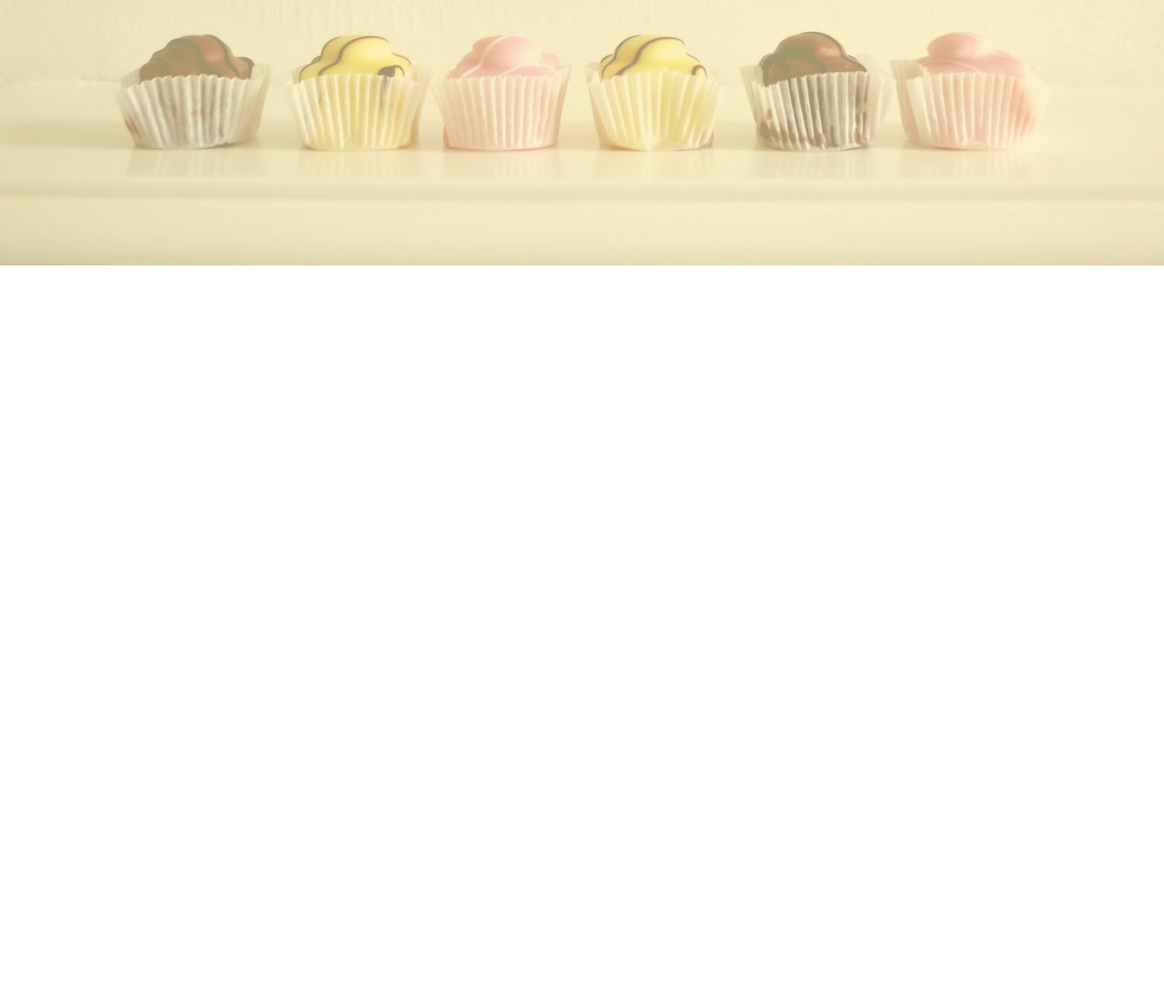
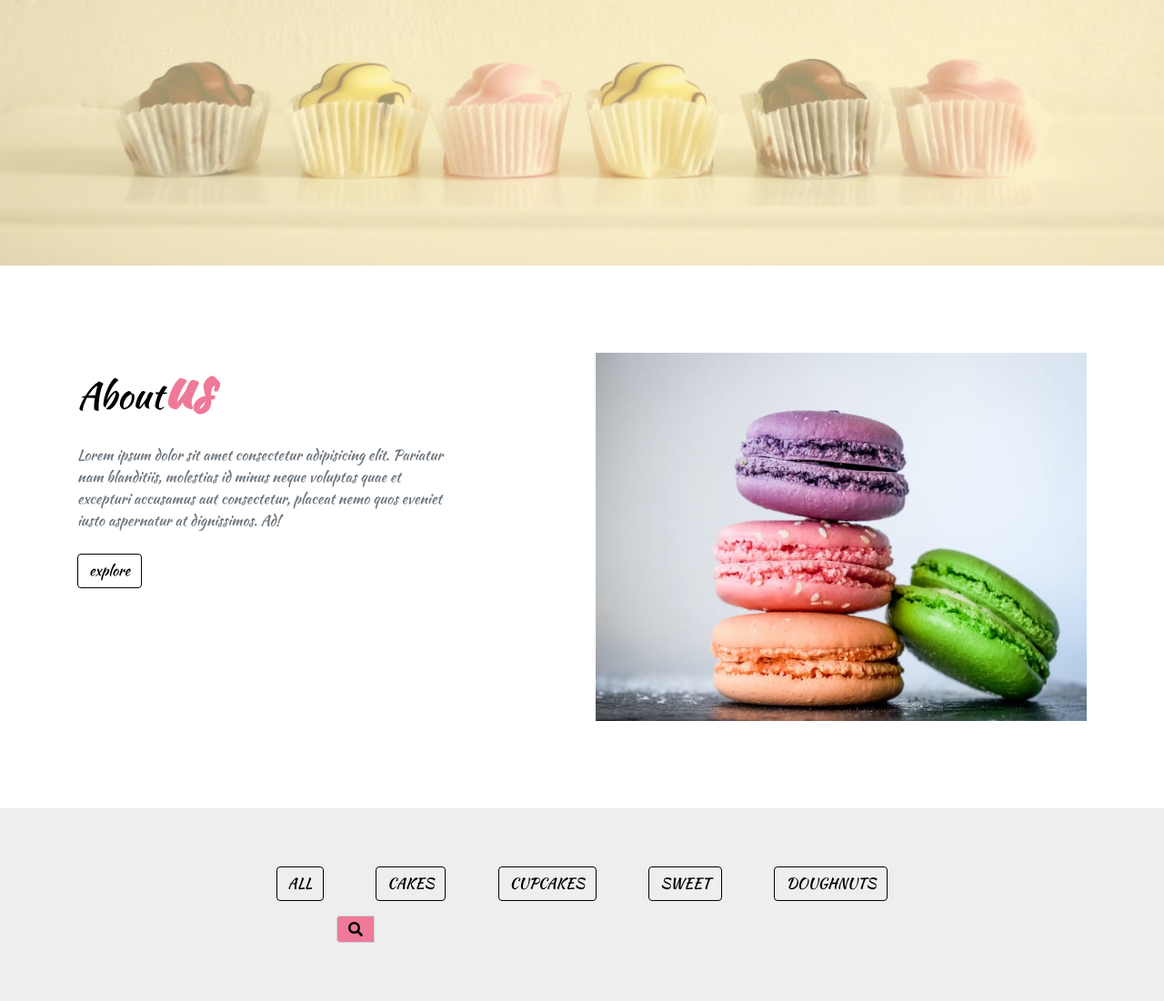
Before and after one commit to Jay23Cee/JavaSciprt-Filter, a plain HTML site: page index.html in a window 1280 px wide. Shown: the part 500-1601 px from the top of the page at 91% size. Before the commit the page ends 800 px from the top, so only its background shows below. Drawn offline with Linux system fonts and the light colour scheme.

Commit message:
about us section

```diff
--- a/index.html
+++ b/index.html
@@ -117,17 +117,67 @@ Creative comons
                     </div>
                     <!-- end of cart buttons -->
 <!--                          -->
+            </div>
+        </div>
+    </div>
+</header>
 
+
+<!-- about us -->
+<section class="about py-5">
+    <div class="container">
+
+        <div class="row">
+            <div class="col-10 mx-auto col-md 6 my-5">
+                <h1 class="text-capitalize ">about<strong class="banner-title">us</strong></h1>
+                <p class="my-4 text-muted w-75"> Lorem ipsum dolor sit amet consectetur adipisicing elit. Pariatur nam blanditiis, molestias id minus neque voluptas quae et excepturi accusamus aut consectetur, placeat nemo quos eveniet iusto aspernatur at dignissimos. Ad!</p>
+                <a href="#" class="btn btn-outline-secondary btn-black text=uppercase"> explore</a>
             </div>
+            <div class="col-10 mx-auto col-md-6 align-self-center my-5">
+                <div class="about-img_container">
+                    <img src="img/sweets-1.jpeg" class="img-fluid" alt="">
+                </div>
+            </div>
+        </div>
+    </div>
+</section>
+<!-- end of about us -->
+
+<!-- store -->
+<section id="store" class="store py-5">
+    <div class="container">
+        <!-- section title -->
+        <div class="row">
+            <div class="col-lg-8 mx-auto d-flex justify-content-around my-2 sortBtn flex-wrap">
+                <a href="#" class="btn btn-outline-secondary btn-black text-uppercase filter-btn m-2" data-filter="all">all</a>
+                <a href="#" class="btn btn-outline-secondary btn-black text-uppercase filter-btn m-2" data-filter="cakes">cakes</a>
+                <a href="#" class="btn btn-outline-secondary btn-black text-uppercase filter-btn m-2" data-filter="cupcakes">cupcakes</a>
+                <a href="#" class="btn btn-outline-secondary btn-black text-uppercase filter-btn m-2" data-filter="sweets">sweet</a>
+                <a href="#" class="btn btn-outline-secondary btn-black text-uppercase filter-btn m-2" data-filter="doughnuts">doughnuts</a>
+            </div>
+        </div>
+         <!-- search box -->
+        <div class="row">
+            <div class="col-10 mx-auto col-md-6">
+                <form action="">
+                    <div class="input-group mb-3">
+                        <div class="input-group-prepend">
+                            <span class="input-group-text search-box" id="search-icon"><i class="fas fa-search"></i></span>
+                        </div>
+                    </div>
+                </form>
+            </div>
+        </div>
+
+        <!-- end of filter buttons -->
 
 
         </div>
+
+
     </div>
 
-
-</header>
-
-
+</section>
 
 </body>
 </html>
```
